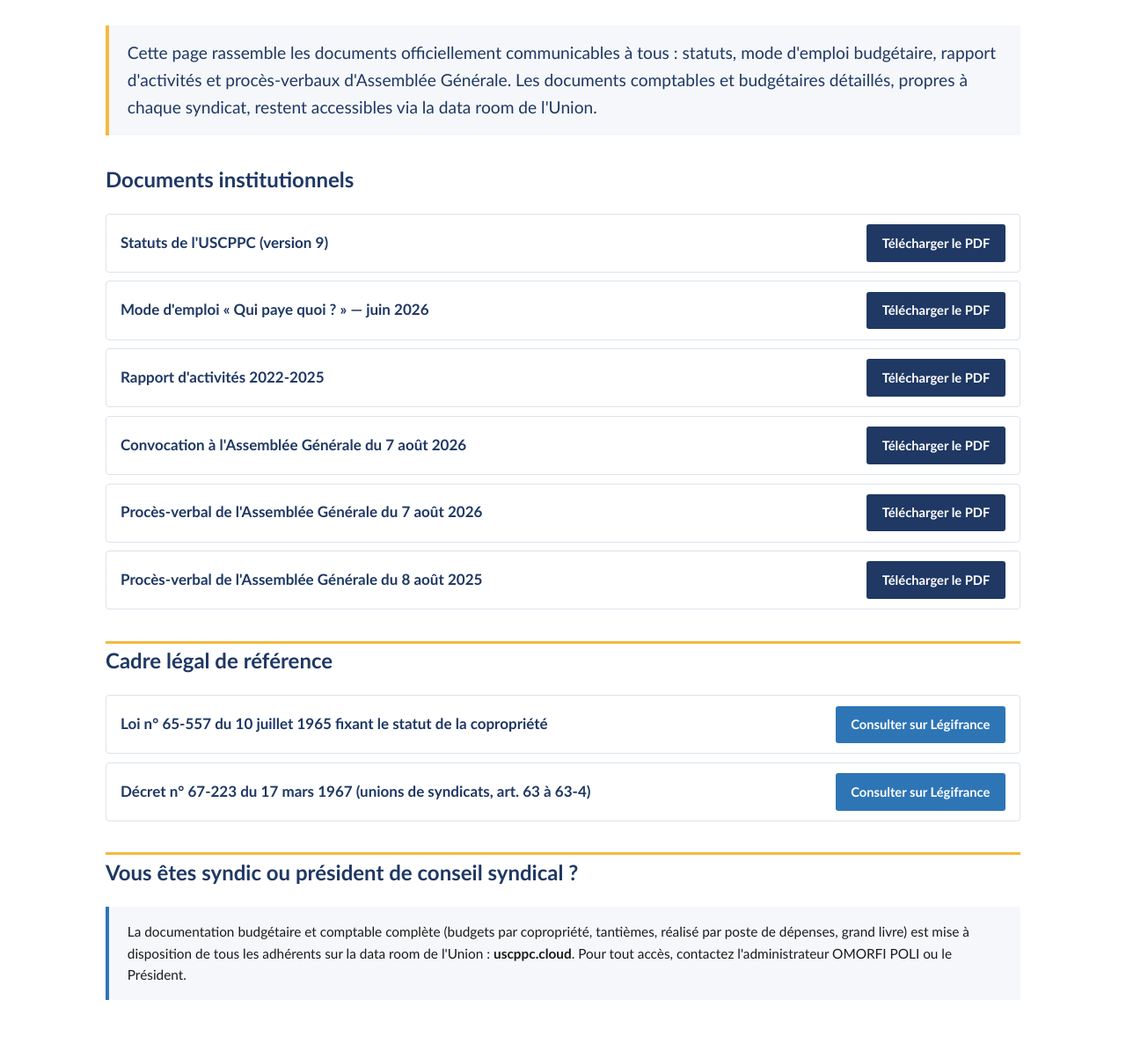
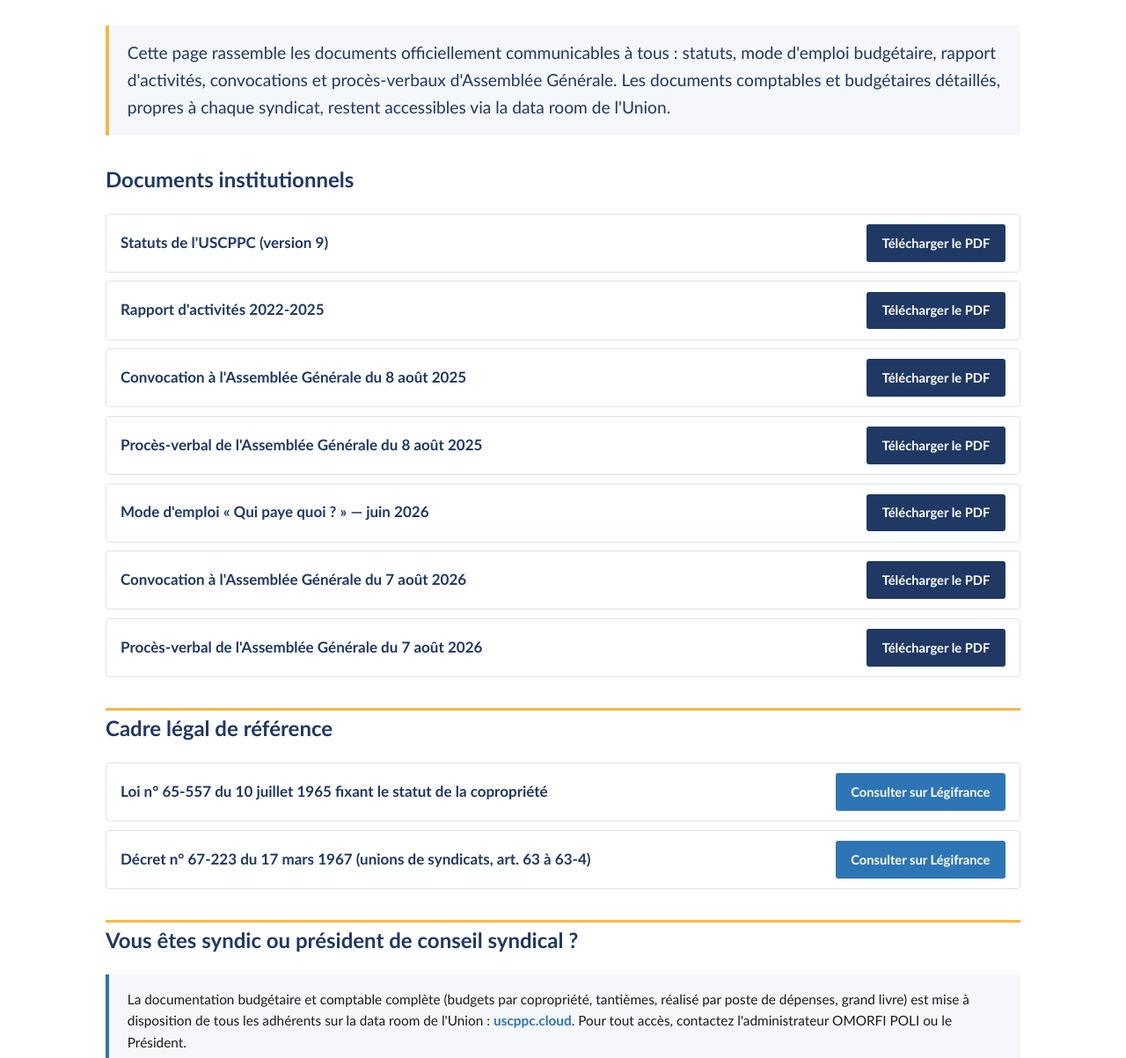
Before and after one commit to patricereme/uscppc-site, a plain HTML site: page documents.html in a window 1280 px wide. Shown: the part 357-1560 px from the top of the page at 88% size. Drawn offline with Linux system fonts and the light colour scheme; a script that the page names is missing.

Commit message:
Ajoute la convocation a l'AG du 8 aout 2025 et classe les documents par date
Convocation (pages 1 a 9 seulement, sans les annexes), liste des
documents institutionnels reclassee chronologiquement, et lien
cliquable vers la data room uscppc.cloud.

Co-Authored-By: Claude Sonnet 5.5 <noreply@anthropic.com>

```diff
--- a/documents.html
+++ b/documents.html
@@ -55,7 +55,7 @@
     <h1 class="page-title">Documents</h1>
     <p class="page-subtitle">Pour les adhérents et toute personne souhaitant en savoir plus sur l'Union</p>
 
-    <p class="lead-sentence">Cette page rassemble les documents officiellement communicables à tous : statuts, mode d'emploi budgétaire, rapport d'activités et procès-verbaux d'Assemblée Générale. Les documents comptables et budgétaires détaillés, propres à chaque syndicat, restent accessibles via la data room de l'Union.</p>
+    <p class="lead-sentence">Cette page rassemble les documents officiellement communicables à tous : statuts, mode d'emploi budgétaire, rapport d'activités, convocations et procès-verbaux d'Assemblée Générale. Les documents comptables et budgétaires détaillés, propres à chaque syndicat, restent accessibles via la data room de l'Union.</p>
 
     <h2>Documents institutionnels</h2>
     <ul class="doc-list">
@@ -64,12 +64,20 @@
         <span class="doc-meta"><a class="btn" href="assets/documents/statuts-uscppc-v9.pdf">Télécharger le PDF</a></span>
       </li>
       <li>
+        <span class="doc-name">Rapport d'activités 2022-2025</span>
+        <span class="doc-meta"><a class="btn" href="assets/documents/rapport-activites-2022-2025.pdf">Télécharger le PDF</a></span>
+      </li>
+      <li>
+        <span class="doc-name">Convocation à l'Assemblée Générale du 8 août 2025</span>
+        <span class="doc-meta"><a class="btn" href="assets/documents/convocation-ag-08-08-2025.pdf">Télécharger le PDF</a></span>
+      </li>
+      <li>
+        <span class="doc-name">Procès-verbal de l'Assemblée Générale du 8 août 2025</span>
+        <span class="doc-meta"><a class="btn" href="assets/documents/pv-ag-08-08-2025.pdf">Télécharger le PDF</a></span>
+      </li>
+      <li>
         <span class="doc-name">Mode d'emploi « Qui paye quoi ? » — juin 2026</span>
         <span class="doc-meta"><a class="btn" href="assets/documents/mode-emploi-qui-paye-quoi-juin-2026.pdf">Télécharger le PDF</a></span>
-      </li>
-      <li>
-        <span class="doc-name">Rapport d'activités 2022-2025</span>
-        <span class="doc-meta"><a class="btn" href="assets/documents/rapport-activites-2022-2025.pdf">Télécharger le PDF</a></span>
       </li>
       <li>
         <span class="doc-name">Convocation à l'Assemblée Générale du 7 août 2026</span>
@@ -78,10 +86,6 @@
       <li>
         <span class="doc-name">Procès-verbal de l'Assemblée Générale du 7 août 2026</span>
         <span class="doc-meta"><a class="btn" href="assets/documents/pv-ag-2026.pdf">Télécharger le PDF</a></span>
-      </li>
-      <li>
-        <span class="doc-name">Procès-verbal de l'Assemblée Générale du 8 août 2025</span>
-        <span class="doc-meta"><a class="btn" href="assets/documents/pv-ag-08-08-2025.pdf">Télécharger le PDF</a></span>
       </li>
     </ul>
 
@@ -99,7 +103,7 @@
 
     <h2>Vous êtes syndic ou président de conseil syndical ?</h2>
     <div class="callout">
-      La documentation budgétaire et comptable complète (budgets par copropriété, tantièmes, réalisé par poste de dépenses, grand livre) est mise à disposition de tous les adhérents sur la data room de l'Union : <strong>uscppc.cloud</strong>. Pour tout accès, contactez l'administrateur OMORFI POLI ou le Président.
+      La documentation budgétaire et comptable complète (budgets par copropriété, tantièmes, réalisé par poste de dépenses, grand livre) est mise à disposition de tous les adhérents sur la data room de l'Union : <strong><a href="https://uscppc.cloud" rel="nofollow noopener">uscppc.cloud</a></strong>. Pour tout accès, contactez l'administrateur OMORFI POLI ou le Président.
     </div>
 
   </div>
```
Also changed, not shown: 1 other file.
